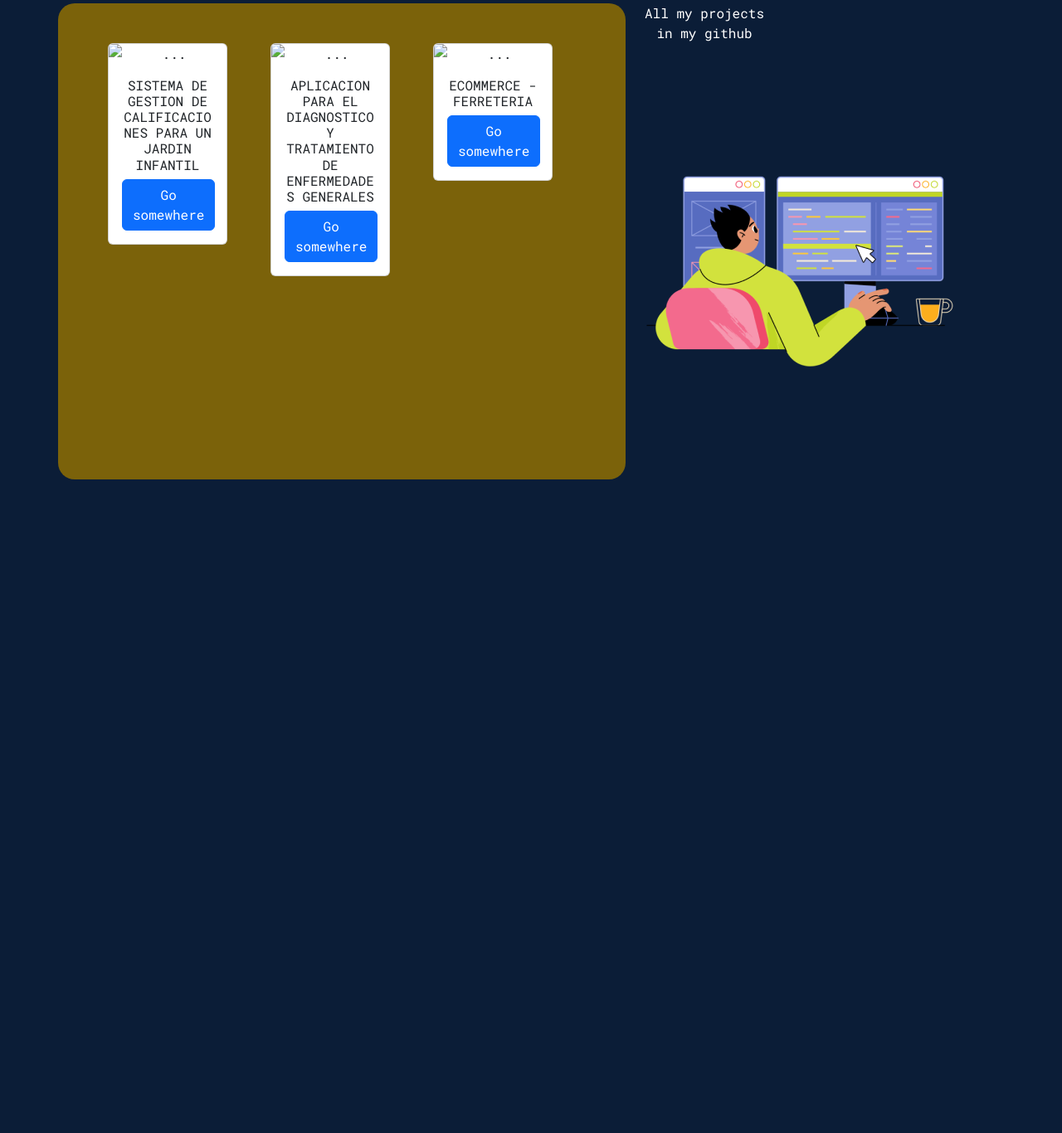
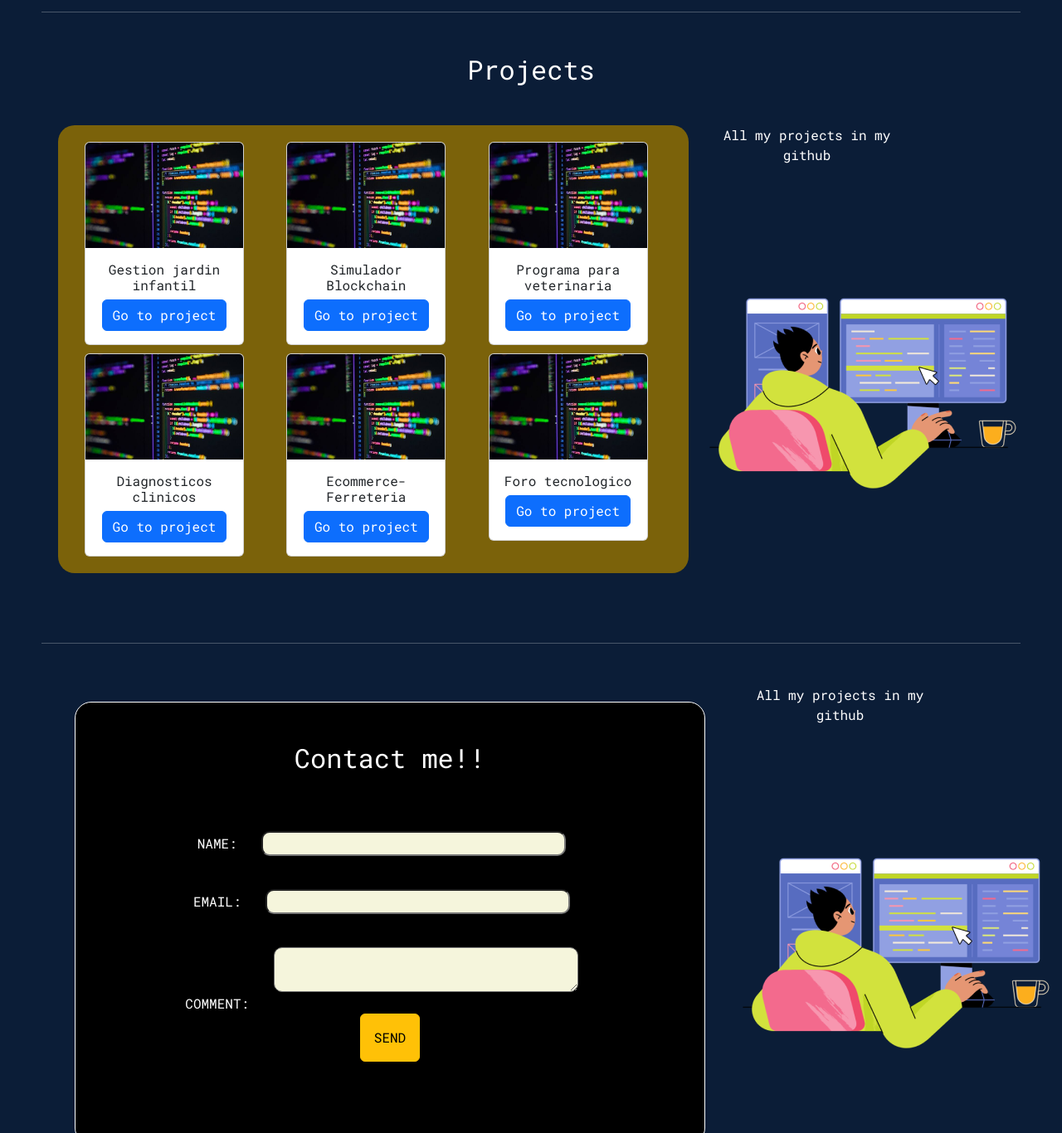
Before and after one commit to AndersonPM-HUB/personalPortfolio, a plain HTML site: page Frontend/index.html in a window 1280 px wide. Shown: the part 1434-2800 px from the top of the page at 83% size. Before the commit the page ends 2012 px from the top, so only its background shows below. Drawn offline with nearby package versions, Linux system fonts and the light colour scheme.

Commit message:
se crea seccion de contacto

```diff
--- a/Frontend/css/styles.css
+++ b/Frontend/css/styles.css
@@ -14,6 +14,11 @@ header{
 nav,ul, li{
   margin:10px;
   font-size: 20px;
+}
+
+.nav-link:hover{
+  color:#D99F09;
+  box-shadow: #feffff;
 }
 
 .nav-link{
@@ -40,19 +45,33 @@ section{
   margin-left: 70px;
 }
 
+a i:hover{
+  color: #D99F09;
+  box-shadow:  0 0 50px 25px #0db2f3;
+}
+
 a .fa-brands{
   color: white;
+  margin-left: 20px;
 }
 
 #consola{
-  width: 400px;
+  width: 500px;
   margin-bottom: 50px;
   margin-top: 50px;
+}
+
+#consola:hover{
+  box-shadow:  0 0 50px 25px #0db2f3;
 }
 
 .imagen-container {
   position: relative;
   display: inline-block;
+}
+
+h3{
+  text-align: left;
 }
 
 .texto{
@@ -77,7 +96,6 @@ a .fa-brands{
 	animation: cursor 1s step-start infinite,
     text 5s steps(18) alternate infinite;
 }
-
 
 @keyframes cursor {
 	0%, 100% {
@@ -105,13 +123,47 @@ hr{
 }
 
 
-#proyectos{
+
+.card{
+  width: 50px;
+  margin: 2px;
+}
+
+#card-container{
   background-color: #7B620A;
+  padding: 15px;
   border-radius: 20px;
-  width: 60%;
+}
+h3:hover {
+  animation: 1s chicle 1;
+}
+
+/* Creamos la animación (con keyframes) */
+
+@keyframes chicle {
+  30% {
+    transform: scaleX(1.2) scaleY(0.7);
+  }
+  40% {
+    transform: scaleX(0.7) scaleY(1.2);
+  }
+   60% {
+    transform: scaleX(1.1) scaleY(0.8);
+  }
+
 }
 
 
-.card{
-  width: 50px;
+input, textarea{
+  background-color: beige;
+  width: 50%;
+  border-radius: 10px;
+  margin: 20px;
+  display: inline-flexbox;
 }
+
+#form-contact{
+  border-radius: 20px;
+  border-color: beige;
+  margin: 20px;
+}
--- a/Frontend/index.html
+++ b/Frontend/index.html
@@ -41,42 +41,47 @@
 
     <div class="contenido">
       <section id="descripcion">
-
         <div class="imagen-container">
           <img id="consola" src="media/consola.png" alt="consola" >
           <div class="texto">
             <p>Hello,I'm Anderson</p>
           </div>
         </div>
-
         <p>Programmer, Design, Frontend, <br />Backend, Data analytics</p>
         <div id="redes">
-          <i class="fa-brands fa-instagram  fa-2xl"></i>
-          <a href="https://github.com/AndersonPM-HUB" target="_blank" ><i class="fa-brands fa-github fa-2xl" style="color: #fcfcfd;"></i></a>
+          <a><i class="fa-brands fa-instagram  fa-2xl"></i></a>
+          <a href="https://github.com/AndersonPM-HUB" target="_blank" ><i class="fa-brands fa-github fa-2xl"></i></a>
           <a href="https://www.linkedin.com/in/anderson-arbey-pedroza-mogollón-782073215/" target="_blank" ><i class="fa-brands fa-linkedin  fa-2xl "></i></a>
         </div>
       </section>
       <section id="imagen">
-        <img src="media/Porgrammer1.png" alt="programmer" />
+        <img src="media/Porgrammer1.png" alt="programmer" style="width: 100%;"/>
       </section>
     </div>
-    <br>
+
     <hr>
 
-    <div class="contenido2 text-center m-3" id="about">
+    <div class="contenido2 text-center mt-5" id="about">
         <h2 class="m-5">About me:</h2>
-        <div class="container text-center">
+        <div class="container ">
           <div class="row">
             <div class="col">
-             <h3>Education:</h3>
+             <h3 >Education:</h3>
              <ul >
               <li>Tecnico en sistemas-SENA</li>
               <li>Ingeniero de sistemas-UNIMINUTO</li>
               <li>Diplomado en programacion web-UTP</li>
              </ul>
+              <br>
+              <br>
+              <br>
+             <h3>Work experience:</h3>
+             <ul >
+              <li>Analista y desarrollador -ANE</li>
+             </ul>
             </div>
             <div class="col">
-              <img src="media/programmer2.png" alt="programmer" width="60%">
+              <img src="media/programmer2.png" alt="programmer" width="70%" >
             </div>
           </div>
 
@@ -91,7 +96,7 @@
             </div>
             <div class="col">
               <h3>Skills:</h3>
-             <ul >
+              <ul>
               <li>Ingles B1</li>
               <li>Comunicacion Asertiva</li>
               <li>Trabajo en equipo</li>
@@ -101,43 +106,55 @@
           </div>
         </div>
     </div>
+
     <hr>
 
-    <div class="contenido3 text-center">
-      <h2>Projects</h2>
-      <seccion class="proyectos" id="my-projects">
+    <div class="contenido3 text-center" id="my-projects">
+      <h2 class="m-5">Projects</h2>
 
-        <div class="container text-center ">
+      <div class="container text-center">
+        <div class="row">
+          <div class="col-sm-8">
+              <div class="row" id="card-container"></div>
+          </div>
 
-          <div class="row">
-            <div class="col-10 p-5" id="proyectos">
-              <div class="container text-center ">
-                <div class="row">
-                  <div class="col">
-                    <div class="card" style="width: 9rem;">
-                      <img src="..." class="card-img-top" alt="...">
-                      <div class="card-body">
-                        <h6 class="card-title">SISTEMA DE GESTION DE CALIFICACIONES PARA UN JARDIN INFANTIL</h6>
-                        <a href="#" class="btn btn-primary">Go somewhere</a>
+          <div class="col-3">
+              <p>All my projects in my github</p>
+              <img src="media/programmer3.png" alt="programmer" >
+
           </div>
         </div>
       </div>
-                  <div class="col">
-                    <div class="card" style="width: 9rem;">
-                      <img src="..." class="card-img-top" alt="...">
-                      <div class="card-body">
-                        <h6 class="card-title">APLICACION PARA EL DIAGNOSTICO Y TRATAMIENTO DE ENFERMEDADES GENERALES</h6>
-                        <a href="#" class="btn btn-primary">Go somewhere</a>
     </div>
+
+    <hr>
+
+    <div class="contenido4 text-center" id="contact">
+      <div class="container text-center">
+        <div class="row">
+          <div class="col-sm-8 bg-black border border-white " id="form-contact">
+            <h2 class="m-5">Contact me!!</h2>
+            <form action="" method="post">
+
+
+              <label for="name">NAME: </label>
+              <input id="name" type="text" >
+              <br>
+              <label for="email">EMAIL: </label>
+              <input id="email" type="email" >
+              <br>
+              <label for="comment">COMMENT: </label>
+              <textarea  id="comment" ></textarea>
+              <br>
+              <button type="button" class="btn btn-warning p-3">SEND</button>
+            </form>
+
           </div>
-                  </div>
-                  <div class="col">
-                    <div class="card" style="width: 9rem;">
-                      <img src="..." class="card-img-top" alt="...">
-                      <div class="card-body">
-                        <h6 class="card-title">ECOMMERCE - FERRETERIA</h6>
-                        <a href="#" class="btn btn-primary">Go somewhere</a>
-                      </div>
+
+          <div class="col-3">
+              <p>All my projects in my github</p>
+              <img src="media/programmer3.png" alt="programmer" >
+
           </div>
         </div>
       </div>
@@ -145,21 +162,9 @@
 
 
 
-            </div>
 
+    <script src="js/cards.js"> </script>
 
-            <div class="col-2 text-center">
-             <p>All my projects in my github</p>
-             <img src="media/programmer3.png" alt="programmer" >
-            </div>
-          </div>
-
-        </div>
-
-
-      </seccion>
-
-    </div>
     <script
       src="https://cdn.jsdelivr.net/npm/@popperjs/core@2.11.7/dist/umd/popper.min.js"
       integrity="sha384-zYPOMqeu1DAVkHiLqWBUTcbYfZ8osu1Nd6Z89ify25QV9guujx43ITvfi12/QExE"
--- /dev/null
+++ b/Frontend/js/cards.js
@@ -0,0 +1,55 @@
+function generateCards(titles, images) {
+    // Obtener el contenedor de las tarjetas
+    const container = document.getElementById('card-container');
+
+    // Crear varias tarjetas de Bootstrap
+    for (let i = 0; i < titles.length; i++) {
+      // Crear el elemento de la tarjeta
+      const card = document.createElement('div');
+      card.classList.add('card');
+      card.style.width = '12rem';
+      card.style.margin='5px';
+      // Agregar la imagen de la tarjeta
+      const image = document.createElement('img');
+      image.classList.add('card-img-top');
+      image.src = images[i];
+      image.alt = 'Card image';
+      card.appendChild(image);
+
+      // Agregar el cuerpo de la tarjeta
+      const body = document.createElement('div');
+      body.classList.add('card-body');
+      card.appendChild(body);
+
+      // Agregar el título de la tarjeta
+      const title = document.createElement('h6');
+      title.classList.add('card-title');
+      title.innerText = titles[i];
+      body.appendChild(title);
+
+      // Agregar el texto de la tarjeta
+      //const text = document.createElement('p');
+      //text.classList.add('card-text');
+      //text.innerText = `Este es el texto de la tarjeta ${i}`;
+      //body.appendChild(text);
+
+      // Agregar el botón de la tarjeta
+      const button = document.createElement('a');
+      button.classList.add('btn', 'btn-primary');
+      button.href = '#';
+      button.innerText = 'Go to project';
+      body.appendChild(button);
+
+      // Agregar la tarjeta al contenedor
+      const column = document.createElement('div');
+      column.classList.add('col-4');
+      column.appendChild(card);
+      container.appendChild(column);
+    }
+  }
+
+  // Ejemplo de uso de la función
+  const titles = ['Gestion jardin infantil', 'Simulador Blockchain', 'Programa para veterinaria','Diagnosticos clinicos', 'Ecommerce-Ferreteria', 'Foro tecnologico'];
+  const images = ['media/projects.jpg', 'media/projects.jpg', 'media/projects.jpg', 'media/projects.jpg', 'media/projects.jpg', 'media/projects.jpg'];
+  const link =['https://github.com/AndersonPM-HUB/MascotaFeliz.App','' ]
+  generateCards(titles, images);
```
Also changed, not shown: Frontend/media/projects.jpg (added). Lines whose indentation alone changed are shown as unchanged.
